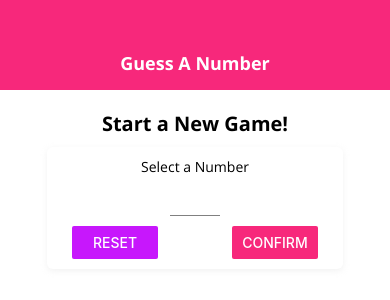
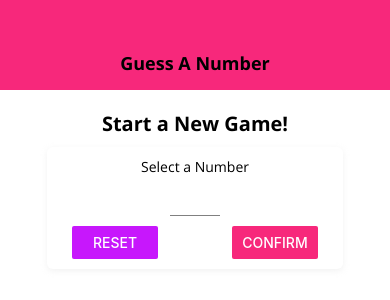
Before and after one commit to faisalhatila/react-native-num-guess-app, a React Native app: screen / in a window 390 px wide. Shown: the top 300 px of the page. Built offline with nearby package versions, Linux system fonts and the light colour scheme.

Commit message:
title text component fixed and rendered successfully

```diff
--- a/components/header/index.js
+++ b/components/header/index.js
@@ -1,10 +1,12 @@
 import React from "react";
 import { View, Text, StyleSheet } from "react-native";
 import Colors from "../../constants/colors";
+import { TitleText } from "..";
 const Header = (props) => {
   return (
     <View style={styles.header}>
-      <Text style={styles.headerTitle}>{props.title}</Text>
+      {/* <Text style={styles.headerTitle}>{props.title}</Text> */}
+      <TitleText>{props.title}</TitleText>
     </View>
   );
 };
--- a/components/titletext/index.js
+++ b/components/titletext/index.js
@@ -2,7 +2,9 @@ import React from "react";
 import { Text, StyleSheet } from "react-native";
 
 const TitleText = (props) => {
-  return <Text style={styles.title}>{props.children}</Text>;
+  return (
+    <Text style={{ ...styles.title, ...props.style }}>{props.children}</Text>
+  );
 };
 const styles = StyleSheet.create({
   title: {
--- a/screens/startgamescreen/index.js
+++ b/screens/startgamescreen/index.js
@@ -9,7 +9,13 @@ import {
   Keyboard,
   Alert,
 } from "react-native";
-import { Card, Input, NumberContainer, BodyText } from "../../components";
+import {
+  Card,
+  Input,
+  NumberContainer,
+  BodyText,
+  TitleText,
+} from "../../components";
 import Colors from "../../constants/colors";
 const StartGameScreen = (props) => {
   const [enteredValue, setEnteredValue] = useState("");
@@ -64,7 +70,8 @@ const StartGameScreen = (props) => {
       }}
     >
       <View style={styles.screen}>
-        <Text style={styles.title}>Start a New Game!</Text>
+        {/* <Text style={styles.title}>Start a New Game!</Text> */}
+        <TitleText style={styles.title}>Start a New Game!</TitleText>
         <Card style={styles.inputContainer}>
           <BodyText>Select a Number</BodyText>
           <Input
```
